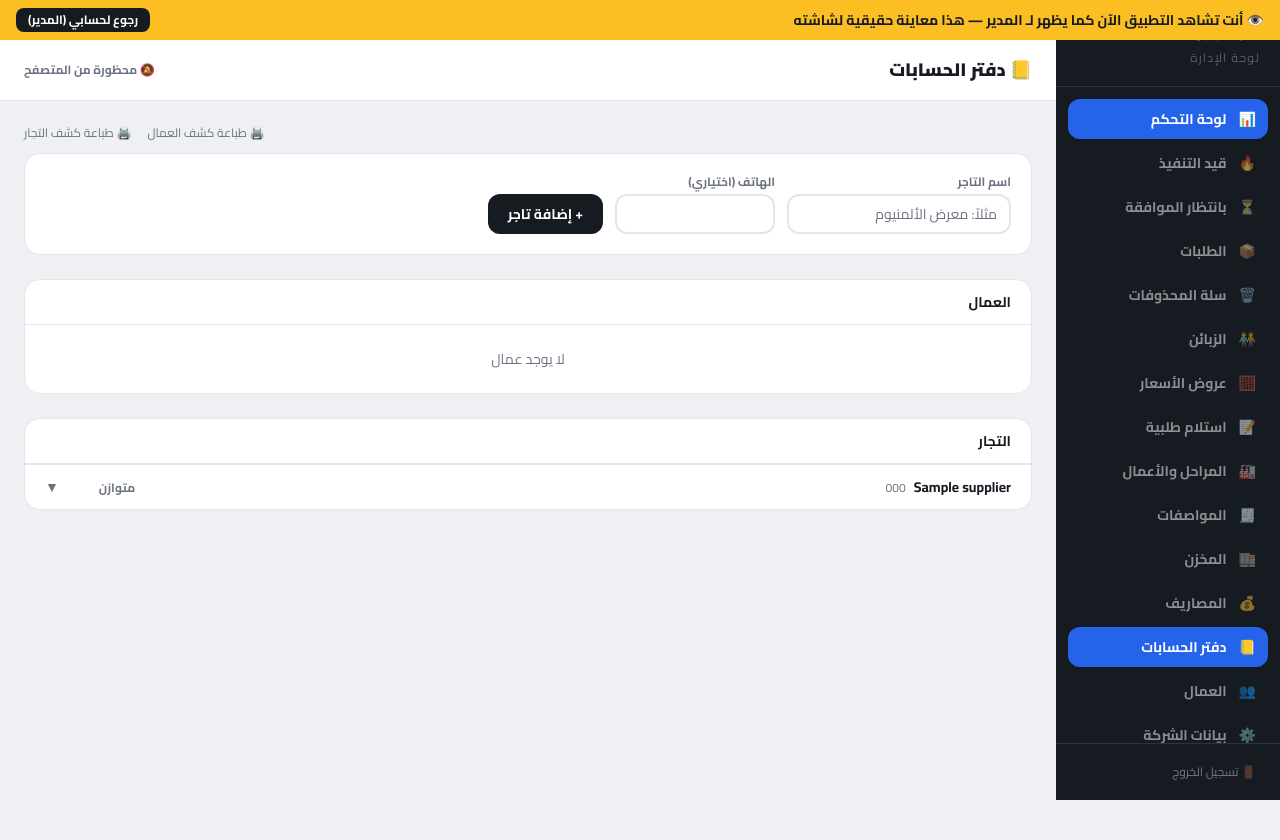
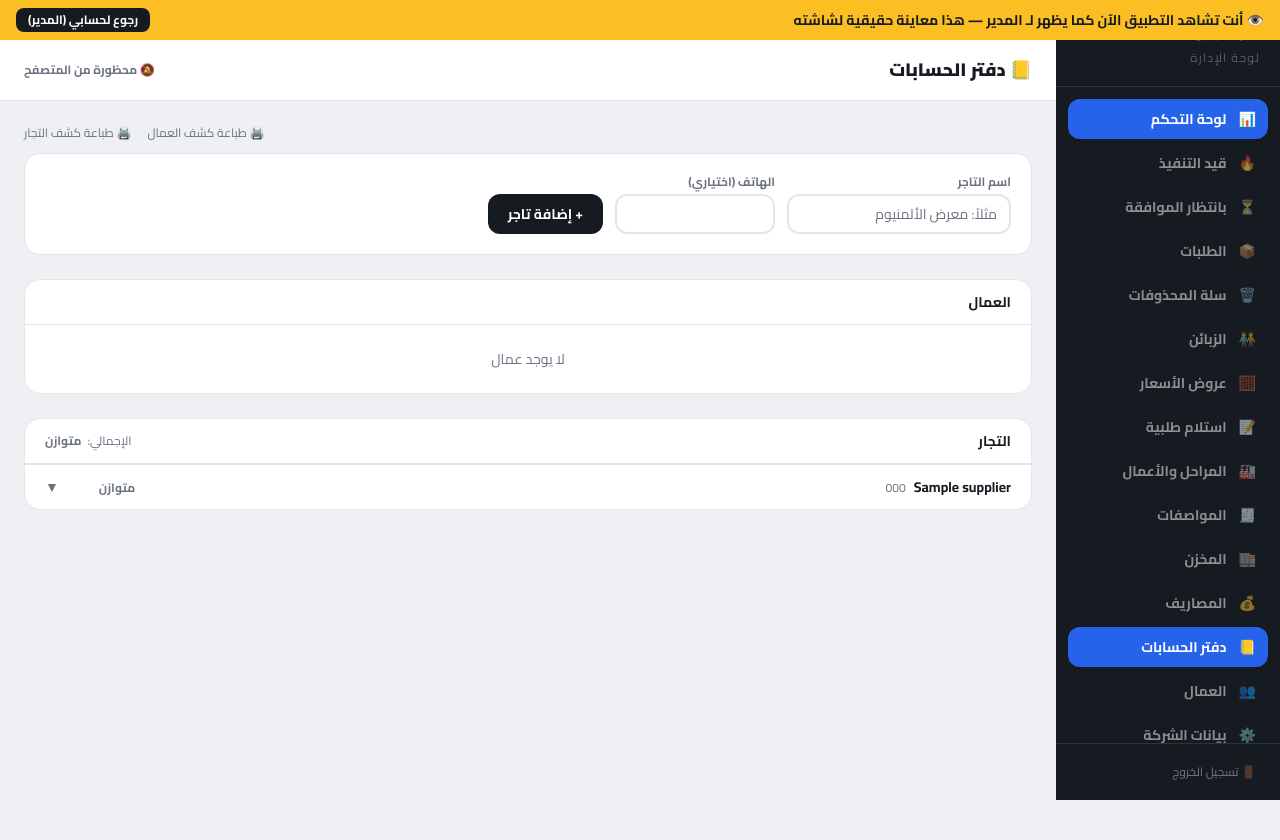
Before and after one commit to waeeljun4-ctrl/jobflow, a Laravel app: page /admin/ledger in a window 1280 px wide. Run offline with Laravel 12, Linux system fonts and the light colour scheme; a user stored in the database is signed in; data comes from the database, SQL or seed files in the repository; tables that the repository leaves empty hold one stand-in row (values such as "Sample post"); style sheets or scripts are compiled from the project's sources; parts of the project's set-up code (start-up, migrations or seed data) failed here and were passed over; some libraries are stand-ins or nearby versions.

Commit message:
Add ledger/expense totals, fix raw-ISO date display, add order date column
- Ledger and expense entry dates were rendering as raw ISO timestamps
  (e.g. "2026-07-27T00:00:00.000000Z") instead of a clean date
- Ledger page and print reports now show a running total per section
  (workers/suppliers), not just per-party balances
- Orders list now shows the order's creation date

Co-Authored-By: Claude Sonnet 5 <noreply@anthropic.com>

```diff
--- a/resources/js/Pages/Admin/Expenses.jsx
+++ b/resources/js/Pages/Admin/Expenses.jsx
@@ -143,7 +143,7 @@ export default function Expenses({ expenses, byAdmin, filters, categories, today
                         )}
                         {expenses.map(expense => (
                             <tr key={expense.id} className="border-t border-cream-3">
-                                <td className="px-5 py-3 text-muted">{expense.spent_on}</td>
+                                <td className="px-5 py-3 text-muted">{expense.spent_on.slice(0, 10)}</td>
                                 <td className="px-5 py-3 font-bold text-ink">{expense.description}</td>
                                 <td className="px-5 py-3 text-muted">{expense.category ?? '—'}</td>
                                 <td className="px-5 py-3 font-bold text-ink">{expense.amount}₪</td>
--- a/resources/js/Pages/Admin/Ledger.jsx
+++ b/resources/js/Pages/Admin/Ledger.jsx
@@ -64,9 +64,19 @@ export default function Ledger({ workers, suppliers }) {
 }
 
 function PartySection({ title, parties, openParty, onToggle, onDeleteEntry, emptyText }) {
+    const total = parties.reduce((sum, p) => sum + Number(p.balance), 0);
+
     return (
         <div className="bg-white rounded-2xl border border-cream-3 overflow-hidden">
-            <p className="font-bold text-ink text-sm px-5 py-3 border-b border-cream-3">{title}</p>
+            <div className="flex items-center justify-between px-5 py-3 border-b border-cream-3">
+                <p className="font-bold text-ink text-sm">{title}</p>
+                {parties.length > 0 && (
+                    <div className="text-xs">
+                        <span className="text-muted ml-1.5">الإجمالي:</span>
+                        <Balance amount={total} />
+                    </div>
+                )}
+            </div>
             <table className="w-full text-sm">
                 <tbody>
                     {parties.length === 0 && (
@@ -166,15 +176,18 @@ function PartyDetail({ party, onDeleteEntry }) {
             <div className="space-y-1.5">
                 {party.entries.length === 0 && <p className="text-xs text-muted">لا توجد حركات مسجلة بعد</p>}
                 {party.entries.map(entry => (
-                    <div key={entry.id} className="flex items-center justify-between bg-white rounded-lg px-3 py-2 text-xs">
-                        <div>
+                    <div key={entry.id} className="flex items-center justify-between bg-white rounded-lg px-3 py-2 text-xs gap-2">
+                        <div className="flex items-center gap-2 flex-wrap">
+                            <span className="bg-cream-2 text-ink font-bold px-2 py-1 rounded-md shrink-0">
+                                📅 {entry.entry_date.slice(0, 10)}
+                            </span>
                             <span className={`font-black ${entry.amount > 0 ? 'text-red-600' : 'text-green-600'}`}>
                                 {entry.amount > 0 ? '+' : '−'}{Math.abs(entry.amount)}₪
                             </span>
-                            <span className="text-ink mr-2">{entry.description}</span>
-                            <span className="text-muted mr-2">{entry.entry_date} — {entry.creator?.name}</span>
+                            <span className="text-ink">{entry.description}</span>
+                            <span className="text-muted">— {entry.creator?.name}</span>
                         </div>
-                        <button onClick={() => onDeleteEntry(entry)} className="text-red-500 hover:underline">حذف</button>
+                        <button onClick={() => onDeleteEntry(entry)} className="text-red-500 hover:underline shrink-0">حذف</button>
                     </div>
                 ))}
             </div>
--- a/resources/js/Pages/Admin/Orders.jsx
+++ b/resources/js/Pages/Admin/Orders.jsx
@@ -86,6 +86,7 @@ export default function Orders({ orders, filters }) {
                             <th className="px-5 py-2">العميل</th>
                             <th className="px-5 py-2">أنواع العمل</th>
                             <th className="px-5 py-2">الحالة</th>
+                            <th className="px-5 py-2">التاريخ</th>
                             <th className="px-5 py-2"></th>
                         </tr>
                     </thead>
@@ -102,6 +103,7 @@ export default function Orders({ orders, filters }) {
                                     {order.stage_definitions.map(s => s.name_ar).join('، ')}
                                 </td>
                                 <td className="px-5 py-3">{order.status_label}</td>
+                                <td className="px-5 py-3 text-muted">{order.created_at.slice(0, 10)}</td>
                                 <td className="px-5 py-3 text-left">
                                     <button onClick={() => destroy(order)}
                                         className="text-red-500 hover:text-red-700 text-xs font-bold">
@@ -111,7 +113,7 @@ export default function Orders({ orders, filters }) {
                             </tr>
                         ))}
                         {orders.data.length === 0 && (
-                            <tr><td colSpan={5} className="px-5 py-6 text-center text-muted">لا يوجد طلبيات مطابقة</td></tr>
+                            <tr><td colSpan={6} className="px-5 py-6 text-center text-muted">لا يوجد طلبيات مطابقة</td></tr>
                         )}
                     </tbody>
                 </table>
```
Also changed, not shown: resources/views/ledger-print.blade.php (+8 -0 lines).
